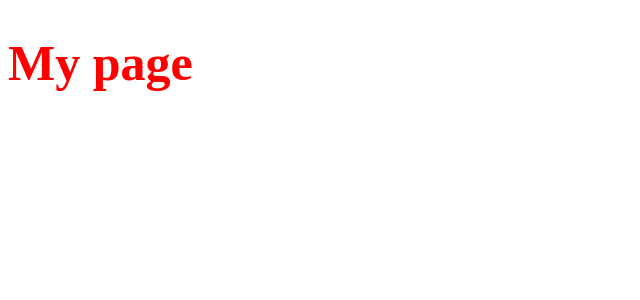
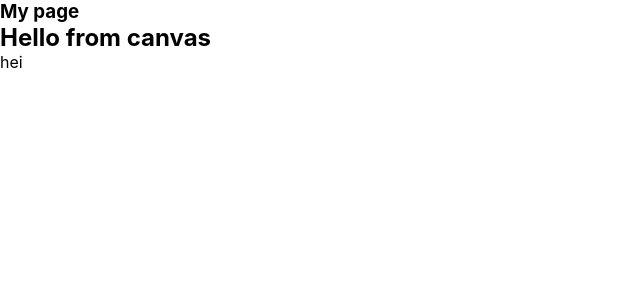
Before and after one commit to mikkmartin/node-editor, a Next.js app: page / in a window 1280 px wide. Shown: the top 300 px of the page, without its empty margins (0-640 px from the left). Built offline with nearby package versions, Linux system fonts and the light colour scheme.

Commit message:
some boilerplate

```diff
--- /dev/null
+++ b/components/GlobalStyles.tsx
@@ -0,0 +1,13 @@
+import { createGlobalStyle } from 'styled-components'
+
+export const GlobalStyles = createGlobalStyle<any>`
+  * {
+    margin: 0;
+    padding: 0;
+    box-sizing: border-box;
+  }
+  :root {
+    --highlight: #007AFF;
+    font-family: -apple-system, BlinkMacSystemFont, "Segoe UI", Roboto, Helvetica, Arial, sans-serif, "Apple Color Emoji", "Segoe UI Emoji", "Segoe UI Symbol";;
+  }
+`
--- /dev/null
+++ b/components/NodeEditor/Canvas.tsx
@@ -0,0 +1,8 @@
+export const Canvas = ({ children }) => {
+  return (
+    <div>
+      <h2>Hello from canvas</h2>
+      {children}
+    </div>
+  )
+}
--- /dev/null
+++ b/components/NodeEditor/NodeEditor.tsx
@@ -0,0 +1,5 @@
+import { Canvas } from './Canvas'
+
+export const NodeEditor = ({ children }) => {
+  return <Canvas>{children}</Canvas>
+}
--- /dev/null
+++ b/components/NodeEditor/index.tsx
@@ -0,0 +1 @@
+export { NodeEditor as default } from './NodeEditor'
--- /dev/null
+++ b/pages/_app.tsx
@@ -0,0 +1,11 @@
+import { AppProps } from 'next/app'
+import { GlobalStyles } from 'components/GlobalStyles'
+
+export default function App({ Component, pageProps }: AppProps) {
+  return (
+    <>
+      <GlobalStyles />
+      <Component {...pageProps} />
+    </>
+  )
+}
--- a/pages/index.tsx
+++ b/pages/index.tsx
@@ -1,10 +1,10 @@
-import styled from 'styled-components'
-
-const Title = styled.h1`
-  color: red;
-  font-size: 50px;
-`
+import NodeEditor from 'components/NodeEditor'
 
 export default function Home() {
-  return <Title>My page</Title>
+  return (
+    <>
+      <h3>My page</h3>
+      <NodeEditor>hei</NodeEditor>
+    </>
+  )
 }
--- a/tsconfig.json
+++ b/tsconfig.json
@@ -18,7 +18,9 @@
     "esModuleInterop": true,
     "forceConsistentCasingInFileNames": true,
     "resolveJsonModule": true,
-    "isolatedModules": true
+    "isolatedModules": true,
+    "noImplicitAny": false,
+    "baseUrl": "."
   },
   "exclude": ["node_modules"],
   "include": ["next-env.d.ts", "**/*.ts", "**/*.tsx"]
```
Also changed, not shown: 1 other file (tests, documents, lock files or other folders).
